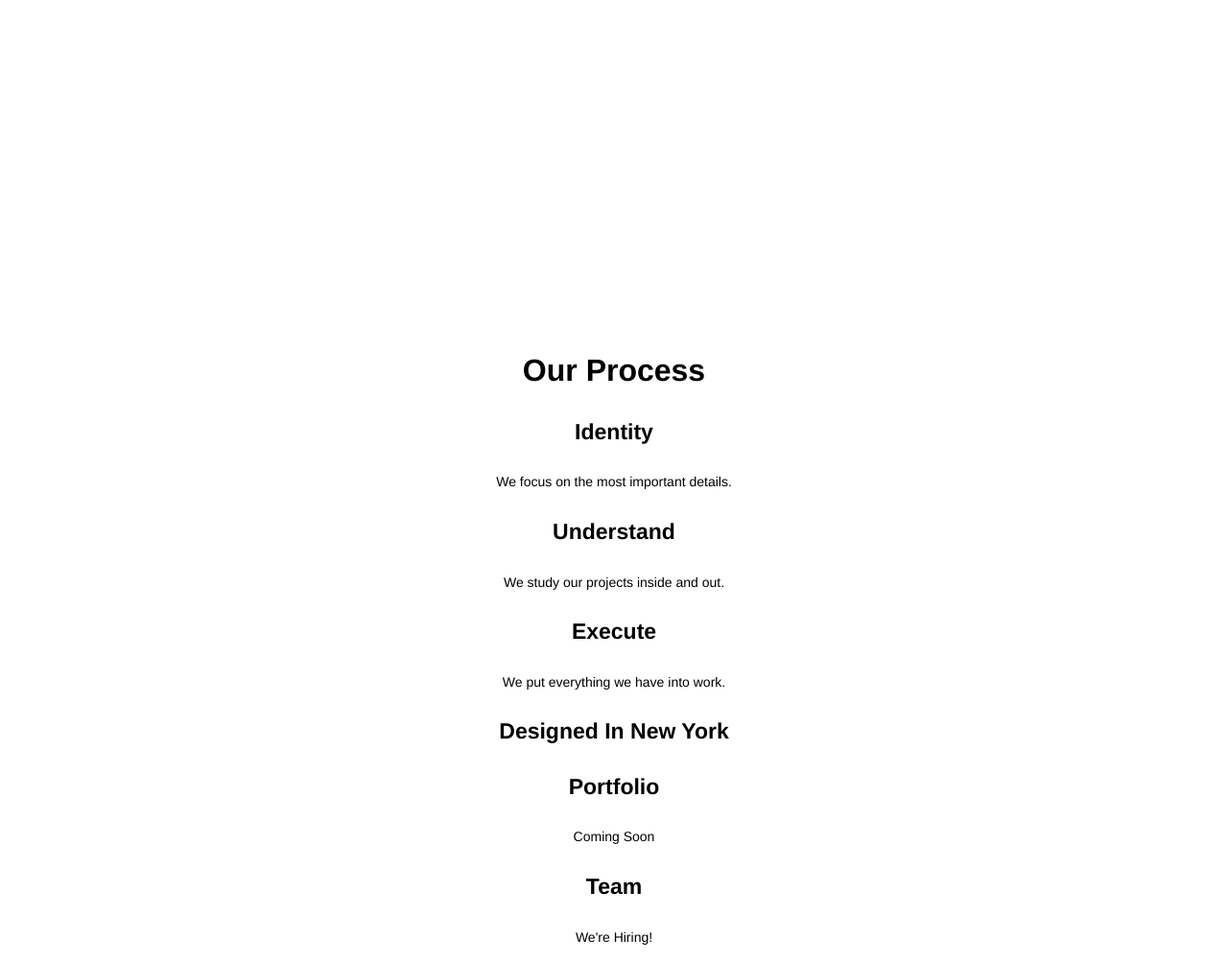
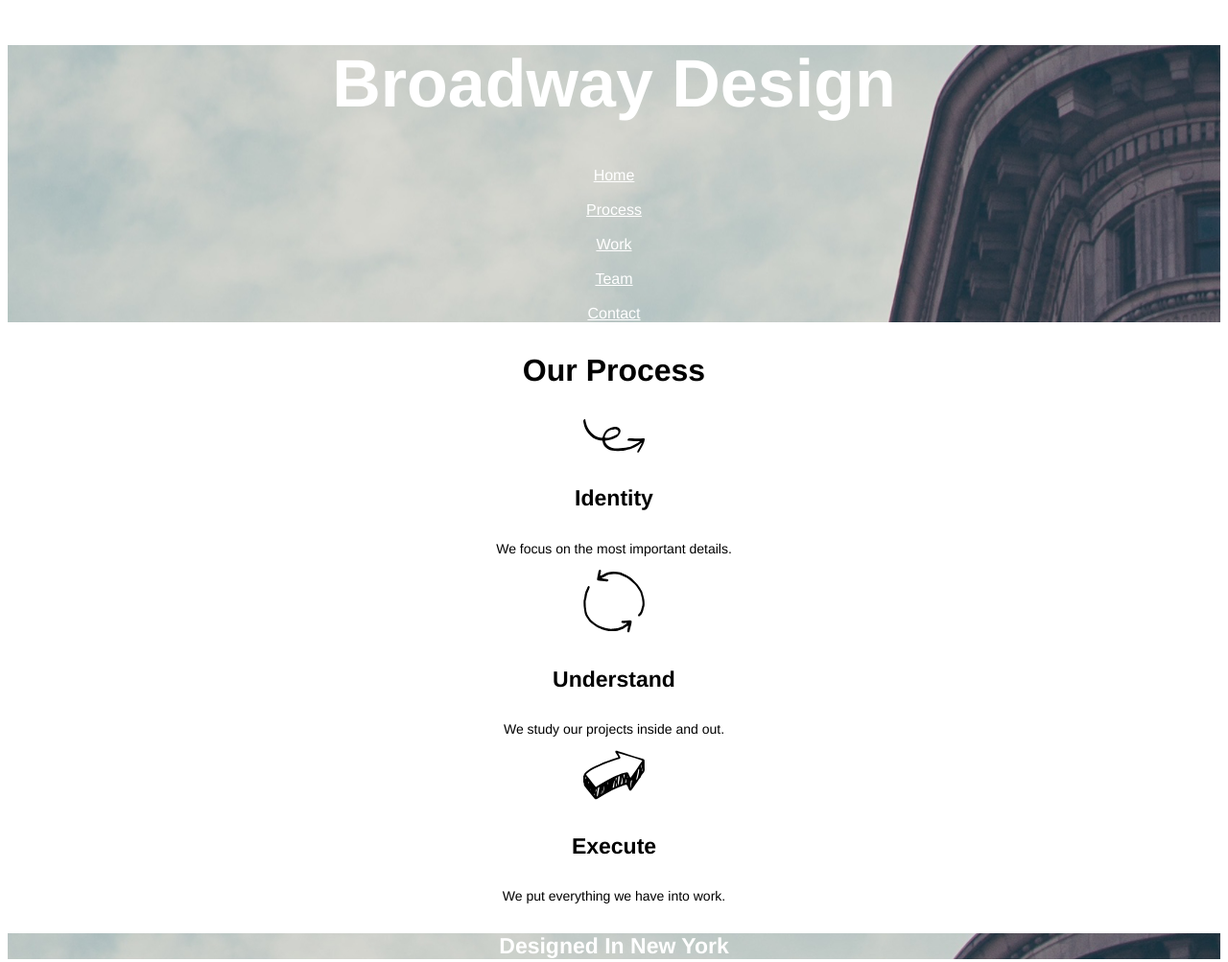
Before and after one commit to Phazeyla/broadway, a plain HTML site: page index.html in a window 1280 px wide. Shown: the top 1003 px of the page at 96% size. Drawn offline with Linux system fonts and the light colour scheme.

Commit message:
Add the remaining content to HTML

```diff
--- a/index.html
+++ b/index.html
@@ -10,7 +10,7 @@
 
 
 
-  <div>
+  <div class="headerimg">
     <h1>Broadway Design</h1>
     <a href="./index.html">Home</a><br /><br />
     <a href="./index.html">Process</a><br /><br />
@@ -20,14 +20,20 @@
   </div>
 
     <h3>Our Process</h3>
+
+    <img src="resources/images/identify.svg"/>
     <h4>Identity</h4>
     <p>We focus on the most important details.</p>
+
+    <img src="resources/images/understand.svg"/>
     <h4>Understand</h4>
     <p>We study our projects inside and out.</p>
+
+    <img src="resources/images/execute.svg"/>
     <h4>Execute</h4>
     <p>We put everything we have into work.</p>
 
-  <div>
+  <div class="header4">
     <h4>Designed In New York</h4>
   </div>
 
@@ -42,7 +48,7 @@
 
 
     <footer id="bottom">
-        <span><b>©Broadway 2017 </b><a href="./index.html">Home</a></span>
+        <span><b>© Broadway 2017 </b><a href="./index.html">Home</a></span>
         <a href="./index.html">About</a>
         <a href="./index.html">Work</a>
         <a href="./index.html">Team</a>
```
